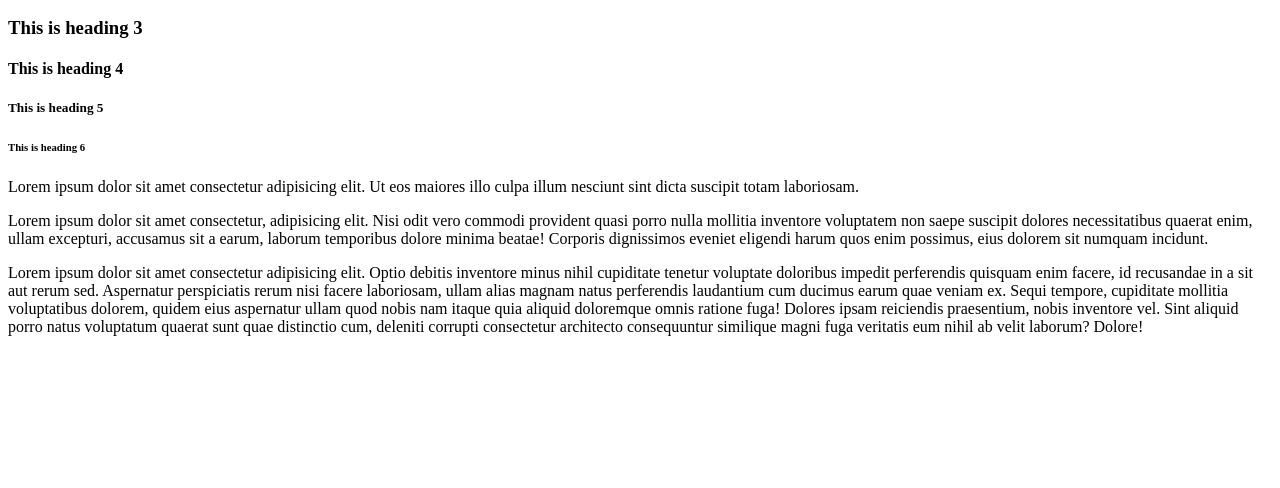
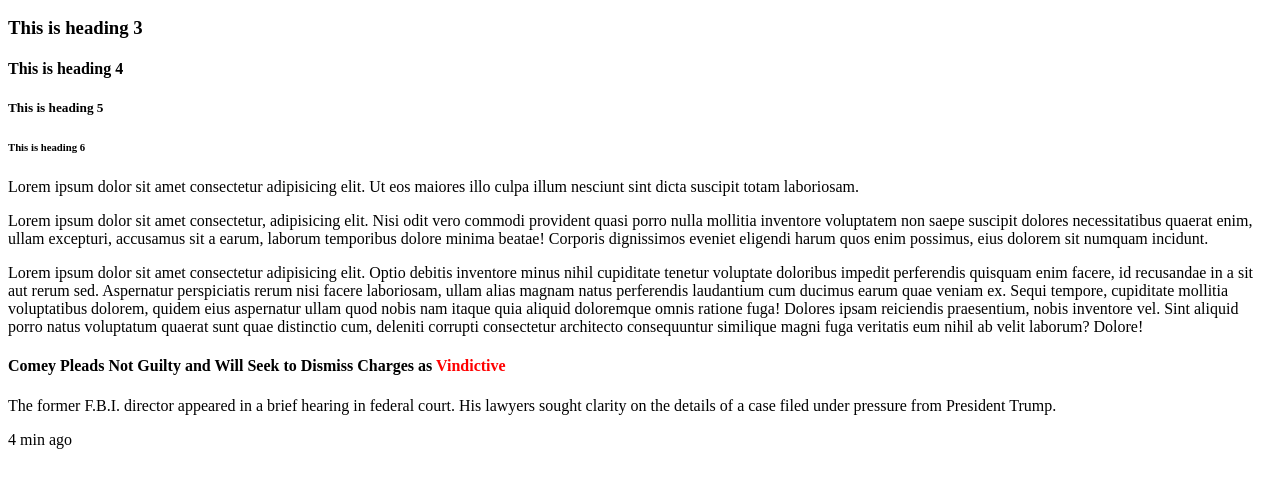
Before and after one commit to nunayeem/learn-html, a plain HTML site: page day-1/index.html in a window 1280 px wide. Shown: the part 110-598 px from the top of the page. Drawn offline with Linux system fonts and the light colour scheme.

Commit message:
Common Tag

```diff
--- a/day-1/index.html
+++ b/day-1/index.html
@@ -17,5 +17,18 @@
 
     <p>Lorem ipsum dolor sit amet consectetur, adipisicing elit. Nisi odit vero commodi provident quasi porro nulla mollitia inventore voluptatem non saepe suscipit dolores necessitatibus quaerat enim, ullam excepturi, accusamus sit a earum, laborum temporibus dolore minima beatae! Corporis dignissimos eveniet eligendi harum quos enim possimus, eius dolorem sit numquam incidunt.</p>
     <p>Lorem ipsum dolor sit amet consectetur adipisicing elit. Optio debitis inventore minus nihil cupiditate tenetur voluptate doloribus impedit perferendis quisquam enim facere, id recusandae in a sit aut rerum sed. Aspernatur perspiciatis rerum nisi facere laboriosam, ullam alias magnam natus perferendis laudantium cum ducimus earum quae veniam ex. Sequi tempore, cupiditate mollitia voluptatibus dolorem, quidem eius aspernatur ullam quod nobis nam itaque quia aliquid doloremque omnis ratione fuga! Dolores ipsam reiciendis praesentium, nobis inventore vel. Sint aliquid porro natus voluptatum quaerat sunt quae distinctio cum, deleniti corrupti consectetur architecto consequuntur similique magni fuga veritatis eum nihil ab velit laborum? Dolore!</p>
+
+
+    <div>
+        <h4>
+            Comey Pleads Not Guilty and Will Seek to Dismiss Charges as <span style="color: red;">Vindictive</span>
+        </h4>
+
+        <p>
+            The former F.B.I. director appeared in a brief hearing in federal court. His lawyers sought clarity on the details of a case filed under pressure from President Trump.
+        </p>
+
+        <p>4 min ago</p>
+    </div>
 </body>
 </html>
```
